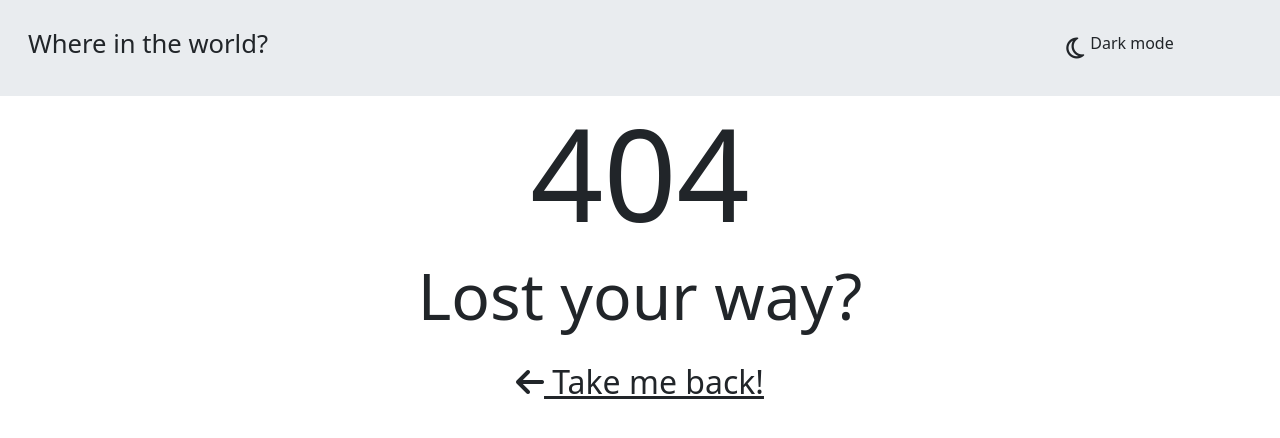
After one commit to BsBou/where-in-the-world-, a PHP site: page /404.html in a window 1280 px wide. The commit adds this page. Shown: the top 438 px of the page. Run offline with PHP 8.4, Linux system fonts and the light colour scheme; some libraries are stand-ins or nearby versions.

Commit message:
Create custom 404 page, route to 404 if URL country params not present in API

```diff
--- /dev/null
+++ b/404.html
@@ -0,0 +1,42 @@
+<!DOCTYPE html>
+<html lang="en">
+<head>
+  <meta charset="UTF-8">
+  <meta http-equiv="X-UA-Compatible" content="IE=edge">
+  <meta name="viewport" content="width=device-width, initial-scale=1.0">
+  <link href="https://cdn.jsdelivr.net/npm/bootstrap@5.2.0/dist/css/bootstrap.min.css" rel="stylesheet" integrity="sha384-gH2yIJqKdNHPEq0n4Mqa/HGKIhSkIHeL5AyhkYV8i59U5AR6csBvApHHNl/vI1Bx" crossorigin="anonymous">
+  <link rel="stylesheet" href="/stylesheets/build/application.css">
+  <script src="https://kit.fontawesome.com/4099c4e985.js" crossorigin="anonymous"></script>
+  <title>Not Found!</title>
+</head>
+  <body class="theme--light">
+  <div id="header" class="d-flex align-items-center">
+    <div class="container-fluid">
+      <div class="row d-flex align-items-center">
+        <div class="col-9">
+          <a href="index.html">
+            <h3 id="header-title">Where in the world?</h3>
+          </a>
+        </div>
+        <div id="theme-selector" class="col-3 d-flex justify-content-center align-items-center">
+            <i class="fa-solid fa-moon"></i>
+          <h3 id="theme--dark-text">Dark mode</h3>
+          <h3 id="theme--light-text" class="d-none">Light mode</h3>
+        </div>
+      </div>
+    </div>
+  </div>
+  <div class="container">
+    <div class="row">
+      <div class="col text-center" id="error-body">
+        <h1 class="e404">404</h1>
+        <h1 id="oops">Lost your way?</h1>
+        <a id="error-back-button" href="index.html" class="m-3">
+          <i class="fa-solid fa-arrow-left"></i>
+          Take me back!
+        </a>
+      </div>
+    </div>
+  </div>
+</body>
+</html>
--- a/stylesheets/build/application.css
+++ b/stylesheets/build/application.css
@@ -177,4 +177,21 @@ li {
   font-size: 1.5rem;
 }
 
+#error-body {
+  display: inline-grid;
+}
+
+.e404 {
+  font-size: 8rem;
+}
+
+#oops {
+  font-size: 4rem;
+}
+
+#error-back-button {
+  text-decoration: underline;
+  font-size: 2rem;
+}
+
 /*# sourceMappingURL=application.css.map */
--- /dev/null
+++ b/stylesheets/source/_error.scss
@@ -0,0 +1,13 @@
+#error-body{
+  display: inline-grid;
+}
+.e404{
+  font-size: 8rem;
+}
+#oops{
+  font-size: 4rem;
+}
+#error-back-button{
+  text-decoration: underline;
+  font-size: 2rem;
+}
--- a/stylesheets/source/application.scss
+++ b/stylesheets/source/application.scss
@@ -4,3 +4,6 @@
 
 //Use countrypage scss
 @use 'country';
+
+//Use countrypage scss
+@use 'error';
```
Also changed, not shown: country.html (+0 -17 lines), scripts/country.js (+5 -2 lines), 1 other file.
